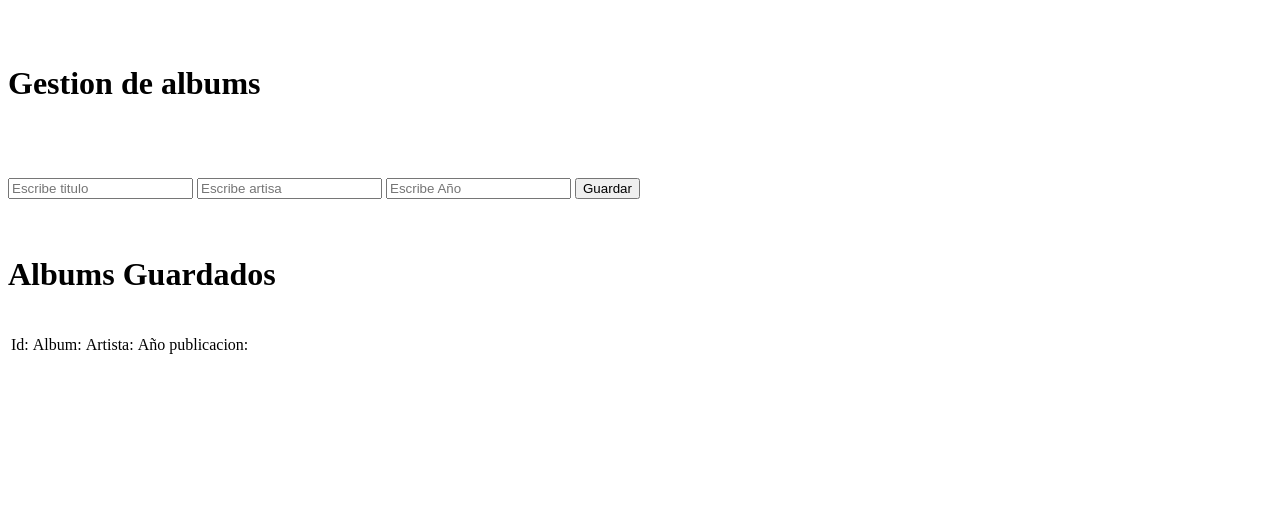
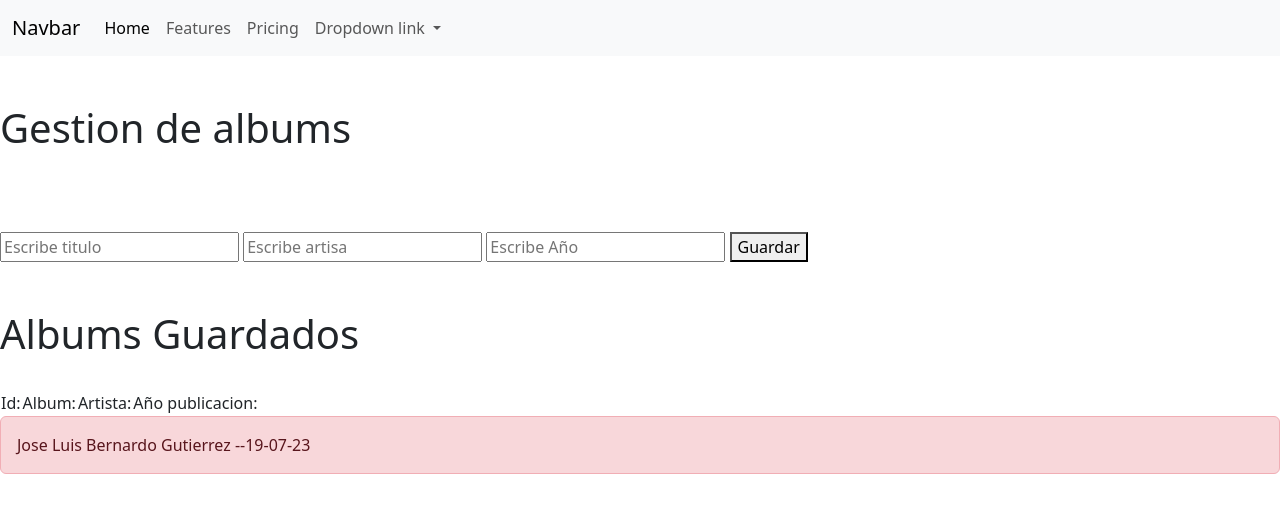
Before and after one commit to PEPEBG6/POO181, a Flask app: page / in a window 1280 px wide. Shown: the top 513 px of the page. Run offline with Flask 3, Linux system fonts and the light colour scheme; data that the repository does not hold is empty; some libraries are stand-ins or nearby versions.

Commit message:
Practica No.9
Framework y bootstrap

```diff
--- a/Pract5/templates/index.html
+++ b/Pract5/templates/index.html
@@ -1,11 +1,10 @@
-<!DOCTYPE html>
-<html>
-<head>
-    <meta charset="UTF-8">
-    <meta name="viewport" content="width=device-width, initial-scale=1.0">
-    <title>CRUD Albums</title>
-</head>
-<body>
+
+
+{% extends 'plantilla.html' %}
+{% block body %}
+
+
+
 
     <br>
     <br>
@@ -64,5 +63,5 @@
 
 </table>
 
-</body>
-</html>
+
+{% endblock %}
--- /dev/null
+++ b/Pract5/templates/plantilla.html
@@ -0,0 +1,55 @@
+<!DOCTYPE html>
+<html lang="en">
+<head>
+    <meta charset="UTF-8">
+    <meta name="viewport" content="width=device-width, initial-scale=1.0">
+
+    <link href="https://cdn.jsdelivr.net/npm/bootstrap@5.3.0/dist/css/bootstrap.min.css" rel="stylesheet" integrity="sha384-9ndCyUaIbzAi2FUVXJi0CjmCapSmO7SnpJef0486qhLnuZ2cdeRhO02iuK6FUUVM" crossorigin="anonymous">
+
+    <title>Soy la plantilla</title>
+</head>
+<body>
+
+    <nav class="navbar navbar-expand-lg bg-body-tertiary">
+        <div class="container-fluid">
+          <a class="navbar-brand" href="#">Navbar</a>
+          <button class="navbar-toggler" type="button" data-bs-toggle="collapse" data-bs-target="#navbarNavDropdown" aria-controls="navbarNavDropdown" aria-expanded="false" aria-label="Toggle navigation">
+            <span class="navbar-toggler-icon"></span>
+          </button>
+          <div class="collapse navbar-collapse" id="navbarNavDropdown">
+            <ul class="navbar-nav">
+              <li class="nav-item">
+                <a class="nav-link active" aria-current="page" href="#">Home</a>
+              </li>
+              <li class="nav-item">
+                <a class="nav-link" href="#">Features</a>
+              </li>
+              <li class="nav-item">
+                <a class="nav-link" href="#">Pricing</a>
+              </li>
+              <li class="nav-item dropdown">
+                <a class="nav-link dropdown-toggle" href="#" role="button" data-bs-toggle="dropdown" aria-expanded="false">
+                  Dropdown link
+                </a>
+                <ul class="dropdown-menu">
+                  <li><a class="dropdown-item" href="#">Action</a></li>
+                  <li><a class="dropdown-item" href="#">Another action</a></li>
+                  <li><a class="dropdown-item" href="#">Something else here</a></li>
+                </ul>
+              </li>
+            </ul>
+          </div>
+        </div>
+      </nav>
+
+    {% block body %}
+
+    {% endblock %}
+
+    <div class="alert alert-danger" role="alert">
+        Jose Luis Bernardo Gutierrez --19-07-23
+    </div>
+
+    <script src="https://cdn.jsdelivr.net/npm/bootstrap@5.3.0/dist/js/bootstrap.bundle.min.js" integrity="sha384-geWF76RCwLtnZ8qwWowPQNguL3RmwHVBC9FhGdlKrxdiJJigb/j/68SIy3Te4Bkz" crossorigin="anonymous"></script>
+</body>
+</html>
```
Also changed, not shown: Pract5/templates/editarAlbum.html (added, +18 -0 lines), Pract5/templates/eliminarAlbum.html (+5 -10 lines).
